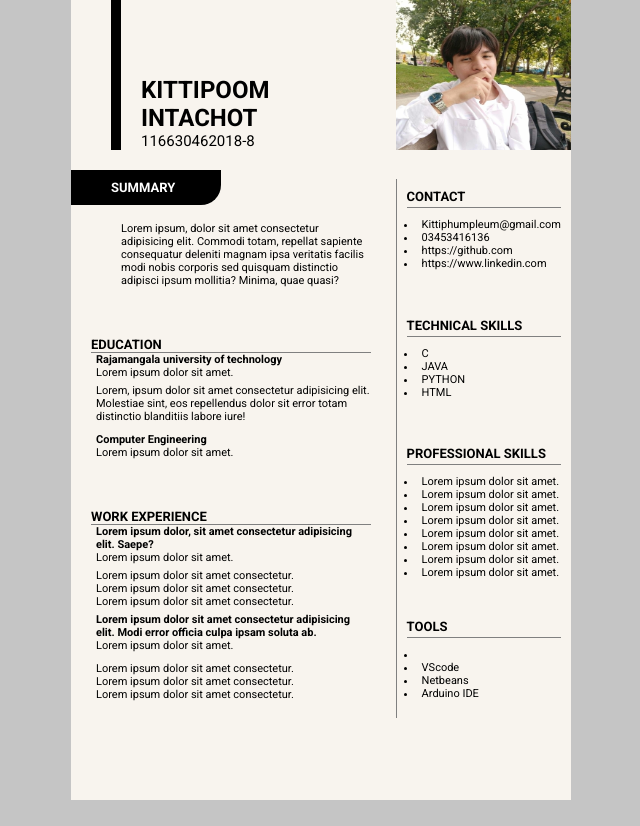
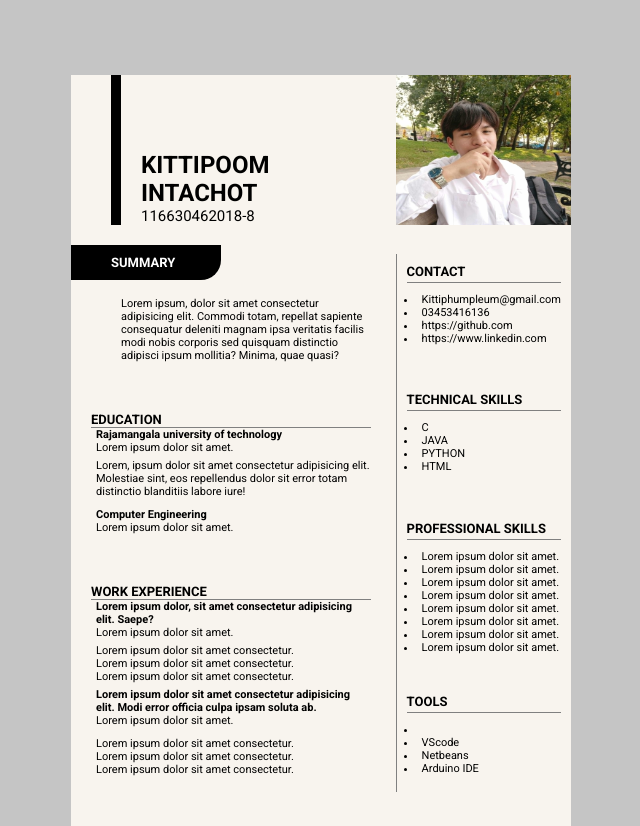
Before and after one commit to pleumKittipoom/lab8_ComEnLab, a plain HTML site: page index.html in a window 1280 px wide. Shown: the whole page, without its empty margins (319-959 px from the left). Before the commit the page ends 800 px from the top, so only its background shows below. Drawn offline with Linux system fonts and the light colour scheme.

Commit message:
Update resume styles

```diff
--- a/styles.css
+++ b/styles.css
@@ -18,11 +18,12 @@ body{
 }
 
 .container{
-    height: 800px;
+    /* height: 700; */
     width: 500px;
     background-color: rgb(248, 244, 238);
     display: grid;
     grid-template-columns: 4fr 2fr;
+    margin: 100px 0 0 0;
 }
 
 .left-con{
```
